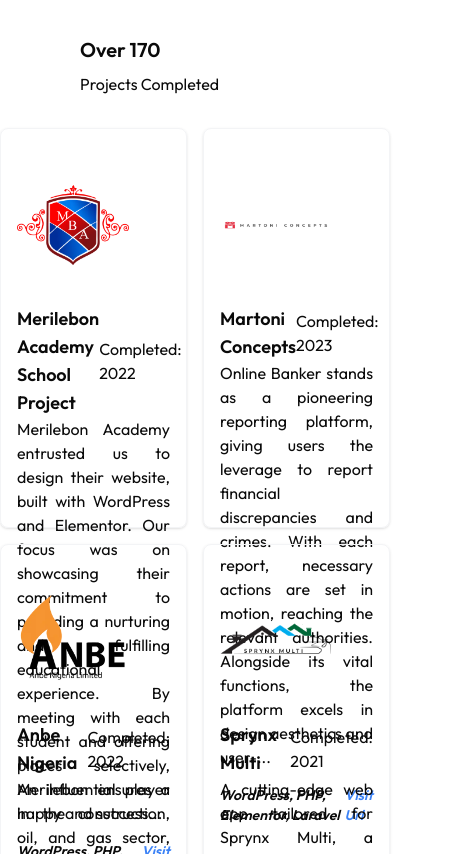
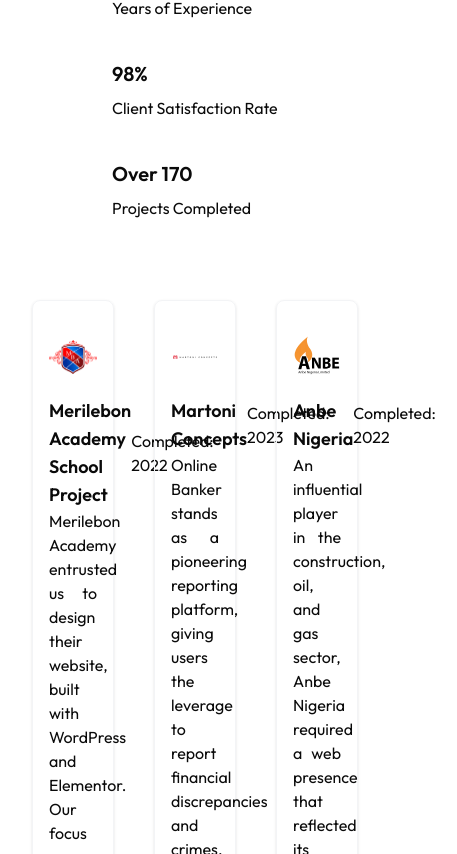
Before and after one commit to Katalyst33/landing, a Next.js app: page /work in a window 390 px wide. Shown: the part 710-1564 px from the top of the page, 457 px wide, since content can reach past the window. Built offline with nearby package versions, Linux system fonts and the light colour scheme; data requests are answered from the project's data file.

Commit message:
refactor projects
using api now

```diff
--- a/app/components/LoadingBlog.jsx
+++ b/app/components/LoadingBlog.jsx
@@ -1,7 +1,7 @@
 export const LoadingBlog = () => {
   const array = [1, 2, 3, 4, 6];
   return (
-    <div className={`grid grid-cols-2 gap-4`}>
+    <div className={`grid grid-cols-3 gap-4`}>
       {array.map((index) => (
         <div key={index}>
           <div className=" p-2">
--- a/app/work/page.jsx
+++ b/app/work/page.jsx
@@ -11,7 +11,7 @@
 export default function about() {
   return (
     <main>
-      <section className="xl:container mx-auto">
+      <section className="container mx-auto lg:px-10">
         <div>
           <div>
             <span className="rounded-full px-3 py-1 text-sm font-semibold leading-6 text-primary-400 ring-1 ring-inset ring-secondary-500/20">
@@ -48,18 +48,18 @@
             <p>Projects Completed</p>
           </div>
         </div>
+        <div className="py-20 ">
+          <ProjectList data={projectList} />
+        </div>
       </section>
 
-      <div className="mt-8 ">
-        <ProjectList data={projectList} />
-      </div>
+
       <BeforeFooter />
     </main>
   );
 }
 
-function ProjectList(props) {
-  const allProjects = props.data;
+function ProjectList() {
 
   const [projects, setProjects] = useState([]);
 
@@ -85,14 +85,14 @@
       <div >
 
         {projects.length > 0 ? (
-            <ul className={`grid grid-cols-2 gap-4 `}>
-              {allProjects.map((project, index) => (
+            <ul className={`grid grid-cols-3 gap-10 `}>
+              {projects.map((project, index) => (
 
                 <div key={index}>
-              <main className="rounded-lg border border-gray-100 shadow p-4 lg:mb-0 h-[400px] ">
-                <div className="relative w-28 ">
+              <main className="rounded-lg border border-gray-100 shadow p-4 lg:mb-0 lg:h-[400px] ">
+                <div>
                   <Image
-                      className="h-40 w-auto object-contain"
+                      className="h-20 py-2 w-auto object-contain"
                       src={project.logo}
                       alt="logo"
                       width={160}
```
